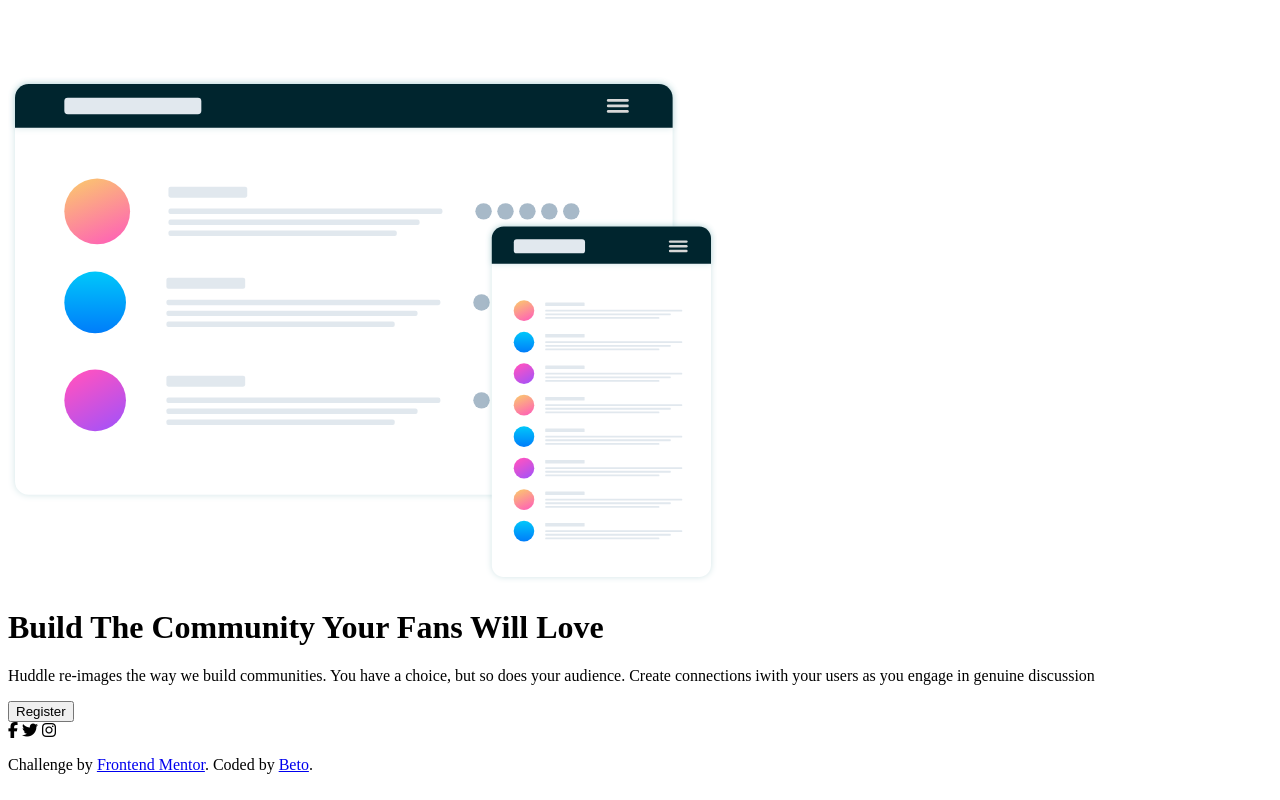
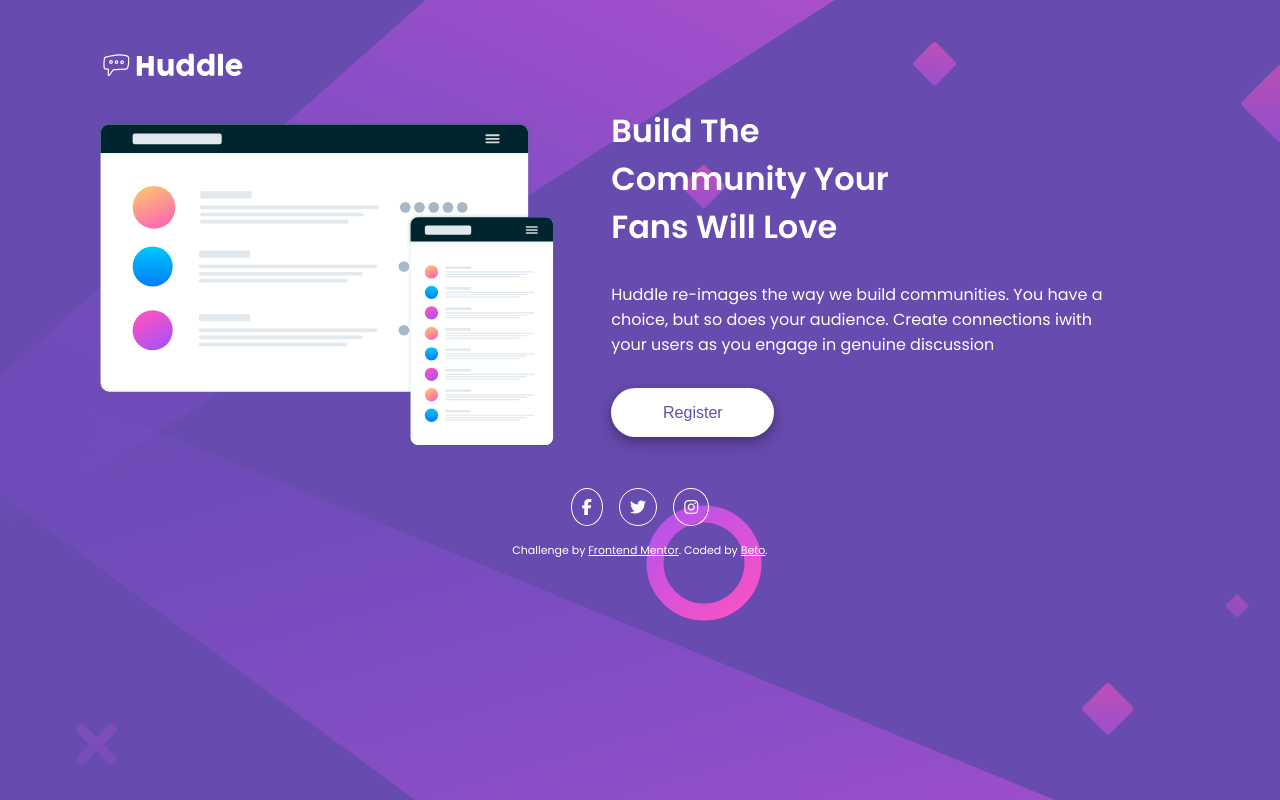
Before and after one commit to Betoggh51/Newbie-Huddle-Landing-Page, a plain HTML site: page index.html in a window 1280 px wide. Drawn offline with Linux system fonts and the light colour scheme.

Commit message:
Adds the styles to the index. Also re-arrange the footer and adds some classes

```diff
--- a/index.html
+++ b/index.html
@@ -13,7 +13,7 @@
 <body>
   <div class="main-container">
 
-    <div class="svg-container">
+    <div class="svg-container .flex-col">
       <div class="logo-container">
         <img src="./images/logo.svg" class="logo">
       </div>
@@ -22,7 +22,7 @@
       </div>
     </div>
 
-    <div class="info-container">
+    <div class="info-container .flex-col">
       <h1 class="main-title"> Build The Community Your Fans Will Love </h1>
       <p class="about">
         Huddle re-images the way we build communities. You have a choice, but so does
@@ -30,20 +30,19 @@
       </p>
       <button class="register-button"> Register</button>
     </div>
+  </div>
 
-    <footer>
+  <footer class="footer">
     <div class="social-media-icons">
-        <i class="fab fa-facebook-f"></i>
-        <i class="fab fa-twitter"></i>
-        <i class="fab fa-instagram"></i>
+      <i class="fab fa-facebook-f icon"></i>
+      <i class="fab fa-twitter icon"></i>
+      <i class="fab fa-instagram icon"></i>
     </div>
 
     <p class="attribution">
       Challenge by <a href="https://www.frontendmentor.io?ref=challenge" target="_blank">Frontend Mentor</a>.
-        Coded by <a href="https://github.com/Betoggh51/Newbie-Huddle-Landing-Page">Beto</a>.
+      Coded by <a href="https://github.com/Betoggh51/Newbie-Huddle-Landing-Page" target="_blank">Beto</a>.
     </p>
   </footer>
-
-  </div>
 </body>
 </html>
--- a/styles.css
+++ b/styles.css
@@ -0,0 +1,161 @@
+/**************************************  Styles given by FrontEnd Mentor  ********************************************************/
+@import url('https://fonts.googleapis.com/css2?family=Poppins:wght@400;600&display=swap');
+
+.attribution {
+    font-size: 11px;
+    text-align: center;
+}
+
+.attribution a {
+    color: white;
+}
+
+a:hover{
+    color: hsl(300, 69%, 71%);
+}
+
+/*******************************************   Common Styles  **************************************/
+* {
+    margin: 0;
+    padding: 0;
+    box-sizing: border-box;
+}
+
+body {
+    background-image: url(./images/bg-mobile.svg);
+    background-size: contain;
+    background-repeat: no-repeat;
+    background-color: hsl(257, 40%, 49%);
+    font-family: 'Poppins', sans-serif;
+    color: white;
+}
+
+/* flex-col is a class that flex a container an displays the elements in columns*/
+.flex-col {
+    display: flex;
+    flex-direction: column;
+}
+/*******************************************  Mobile Styles  *******************************************/
+.main-container{
+    width: 85%;
+    margin: 30px auto;
+}
+
+.logo{
+    width: 150px;
+    height: 50px;
+    margin-bottom: 8%;
+}
+
+.mockups{
+    width: 100%;
+}
+
+.info-container{
+    text-align: center;
+}
+
+.main-title{
+    font-size: 24px;
+}
+
+.info-container *{
+    margin-top: 6%;
+}
+
+.register-button{
+    /* With this box shadow the button looks like clickable without having a border*/
+    box-shadow: 0 4px 8px 0 rgba(0, 0, 0, 0.2), 0 6px 20px 0 rgba(0, 0, 0, 0.19);
+    border-radius: 20px;
+    border: none;
+    background-color: white;
+    color: hsl(257, 40%, 49%);
+    font-size: 14px;
+    font-weight: 400;
+    padding: 6px 30px;
+    outline: none;
+}
+
+.register-button:hover{
+    background-color: hsl(300, 69%, 71%);
+    color: white;
+    cursor: pointer;
+}
+
+.footer{
+    margin-bottom: 0;
+}
+
+.social-media-icons{
+    text-align: center;
+    margin-top: 2rem;
+    margin-bottom: 1rem;
+    padding: 0 30px;
+}
+
+.icon{
+    border-radius: 50%;
+    border: 1px solid white;
+    text-align: center;
+    padding: 10px;
+    margin: 0 6px;
+}
+
+.icon:hover{
+    border-color: hsl(300, 69%, 71%);
+    color: hsl(300, 69%, 71%);
+    cursor: pointer;
+}
+/*******************************************  Some Responsive Styles  ******************************************/
+/* These styles are applied to improve a little bit the responsiveness between screen sizes*/
+@media only screen and (min-width: 600px){
+    .svg-container{
+        width: 80%;
+        margin: 0 auto;
+    }
+
+    .mockups{
+        margin-top: -3%;
+    }
+}
+
+/******************************************  Desktop Styles  **********************************************************/
+@media only screen and (min-width: 900px){
+    body {
+        background-image: url(./images/bg-desktop.svg);
+        background-size: auto;
+        margin: auto 0;
+    }
+
+    .main-container{
+        display: flex;
+        flex-direction: row;
+        align-items: center;
+        margin-top: 40px;
+    }
+
+    .info-container{
+        width: 90%;
+        height: 60%;
+        margin: auto 5%;
+        text-align: left;
+    }
+
+    .main-title{
+        width: 100%;
+        margin-top: 3rem;
+        font-size: 2rem;
+    }
+
+    .register-button{
+        padding: 3% 10%;
+        border-radius: 40px;
+        font-size: 1rem;
+    }
+}
+
+@media only screen and (min-width: 1100px){
+    .main-title{
+        width: 65%;
+    }
+}
```
Lines whose indentation alone changed are shown as unchanged.
